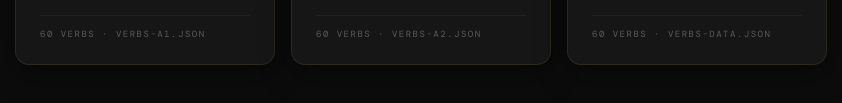
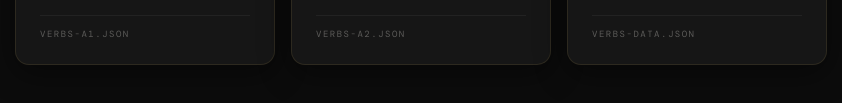
Before and after one commit to mhnashtai-prog/SPM-slides, a plain HTML site: page index.html in a window 1280 px wide. Shown: the part 525-628 px from the top of the page, 219-1061 px from the left. Drawn offline with nearby package versions, Linux system fonts and the light colour scheme; a web font is replaced by a local one.

Commit message:
Remove verb count from ls-count divs in index.html

```diff
--- a/index.html
+++ b/index.html
@@ -513,7 +513,7 @@ body::after{
         <div class="ls-level" style="color:#7ec8a0">A1</div>
         <div class="ls-name">Elementary</div>
         <div class="ls-desc">The simplest everyday actions. Short, clear sentences with the most common verbs.</div>
-        <div class="ls-count">60 verbs · verbs-a1.json</div>
+        <div class="ls-count">verbs-a1.json</div>
       </div>
     </div>
 
@@ -523,7 +523,7 @@ body::after{
         <div class="ls-level" style="color:#6ab0d8">A2</div>
         <div class="ls-name">Pre-Intermediate</div>
         <div class="ls-desc">Familiar situations with slightly longer sentences and a wider range of daily verbs.</div>
-        <div class="ls-count">60 verbs · verbs-a2.json</div>
+        <div class="ls-count"> verbs-a2.json</div>
       </div>
     </div>
 
@@ -533,7 +533,7 @@ body::after{
         <div class="ls-level" style="color:var(--gold)">B1</div>
         <div class="ls-name">Intermediate</div>
         <div class="ls-desc">Natural, collocation-rich sentences. Phrasal verbs, richer context, full daily narrative.</div>
-        <div class="ls-count">60 verbs · verbs-data.json</div>
+        <div class="ls-count">verbs-data.json</div>
       </div>
     </div>
 
```
